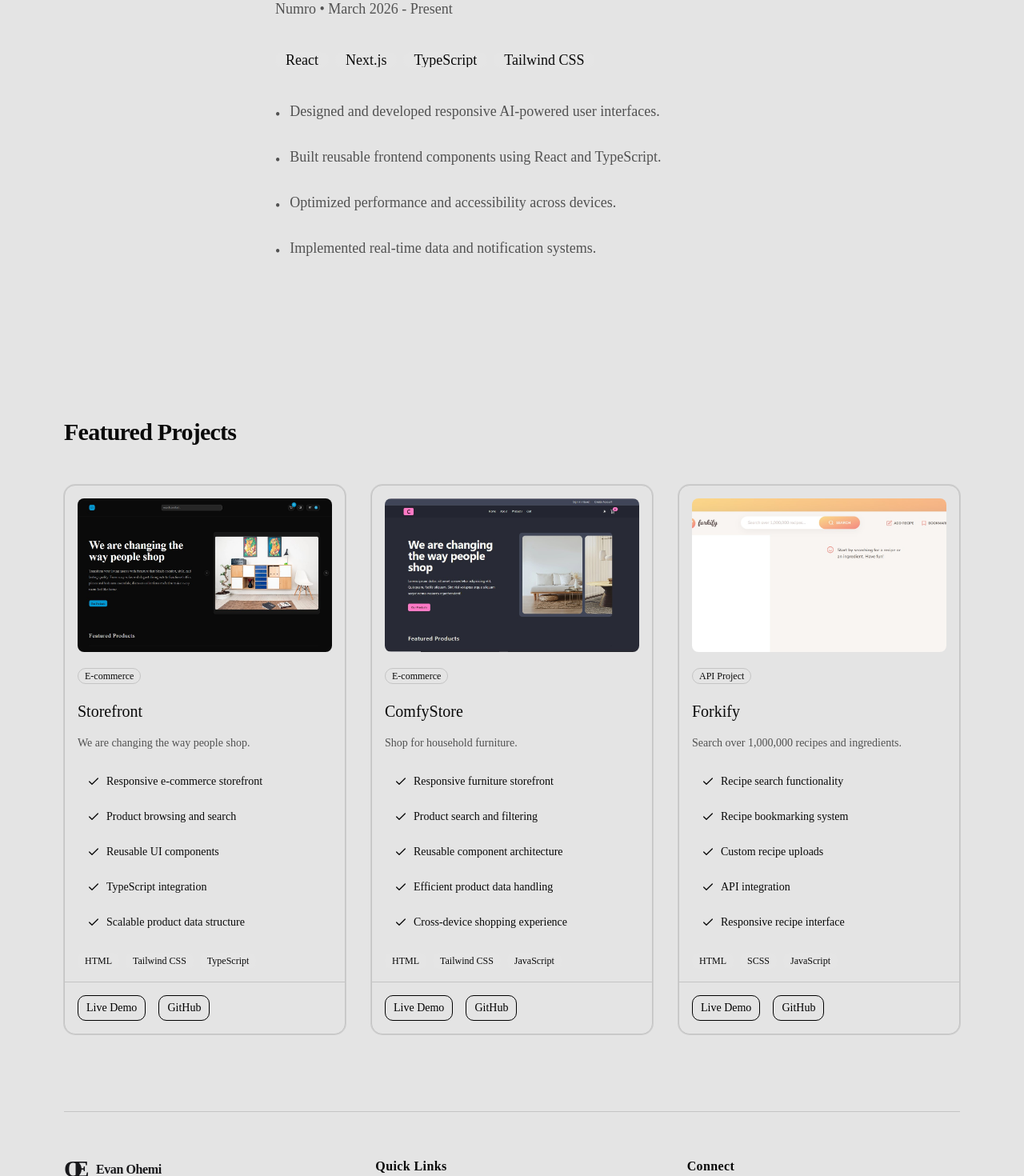
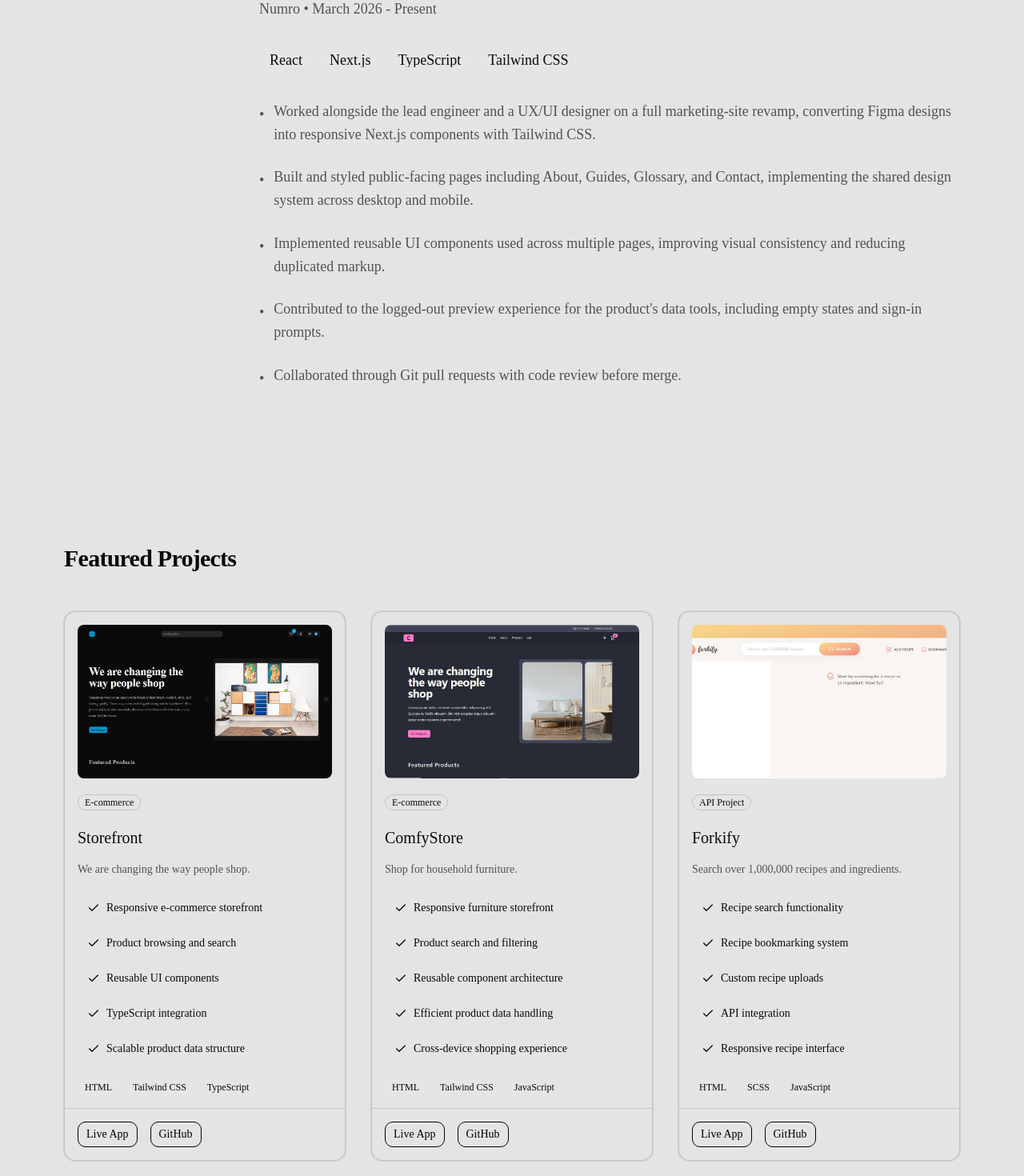
Before and after one commit to FrostBlazeX/portfolio, a Next.js app: page / in a window 1280 px wide. Shown: the part 1820-3290 px from the top of the page at 80% size. Built offline with nearby package versions, Linux system fonts and the light colour scheme.

Commit message:
new changes

```diff
--- a/src/components/projects/ProjectCard.tsx
+++ b/src/components/projects/ProjectCard.tsx
@@ -84,7 +84,7 @@ function ProjectCard({ project }: ProjectCardProps) {
       <CardFooter className="relative z-20 mt-auto gap-4">
         {project.liveUrl && (
           <a href={project.liveUrl} target="_blank" rel="noopener noreferrer">
-            <Button variant="animated">Live Demo</Button>
+            <Button variant="animated">Live App</Button>
           </a>
         )}
 
--- a/src/data/experience.ts
+++ b/src/data/experience.ts
@@ -5,10 +5,11 @@ export const experiences = [
     period: "March 2026 - Present",
     technologies: ["React", "Next.js", "TypeScript", "Tailwind CSS"],
     achievements: [
-      "Designed and developed responsive AI-powered user interfaces.",
-      "Built reusable frontend components using React and TypeScript.",
-      "Optimized performance and accessibility across devices.",
-      "Implemented real-time data and notification systems.",
+      "Worked alongside the lead engineer and a UX/UI designer on a full marketing-site revamp, converting Figma designs into responsive Next.js components with Tailwind CSS.",
+      "Built and styled public-facing pages including About, Guides, Glossary, and Contact, implementing the shared design system across desktop and mobile.",
+      "Implemented reusable UI components used across multiple pages, improving visual consistency and reducing duplicated markup.",
+      "Contributed to the logged-out preview experience for the product's data tools, including empty states and sign-in prompts.",
+      "Collaborated through Git pull requests with code review before merge.",
     ],
   },
 ];
```
